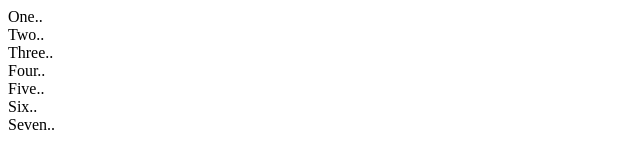
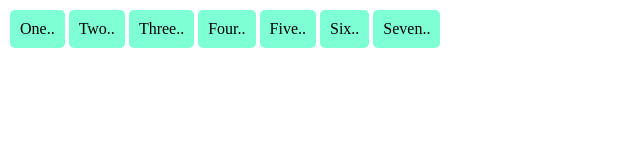
Before and after one commit to MirageM/MyJavaScript, a plain HTML site: page CSS/Understanding flexbox/index.html in a window 1280 px wide. Shown: the whole page, without its empty margins (0-640 px from the left). Drawn offline with Linux system fonts and the light colour scheme.

Commit message:
href="display-flex.css"

```diff
--- a/CSS/Understanding flexbox/display-flex.css
+++ b/CSS/Understanding flexbox/display-flex.css
@@ -1,3 +1,9 @@
+.box{
+    background-color: aquamarine;
+    border-radius: 5px;
+    margin: 2px;
+    padding: 10px;
+}
 .flex-container{
     display:flex;
 }
--- a/CSS/Understanding flexbox/index.html
+++ b/CSS/Understanding flexbox/index.html
@@ -1,6 +1,6 @@
 <!--link rel="stylesheet" href="style.css"-->
 <head>
-    <link rel="stylesheet" href="original.css" />
+    <link rel="stylesheet" href="display-flex.css" />
 </head>
 <body>
     <div class="flex-container">
```
